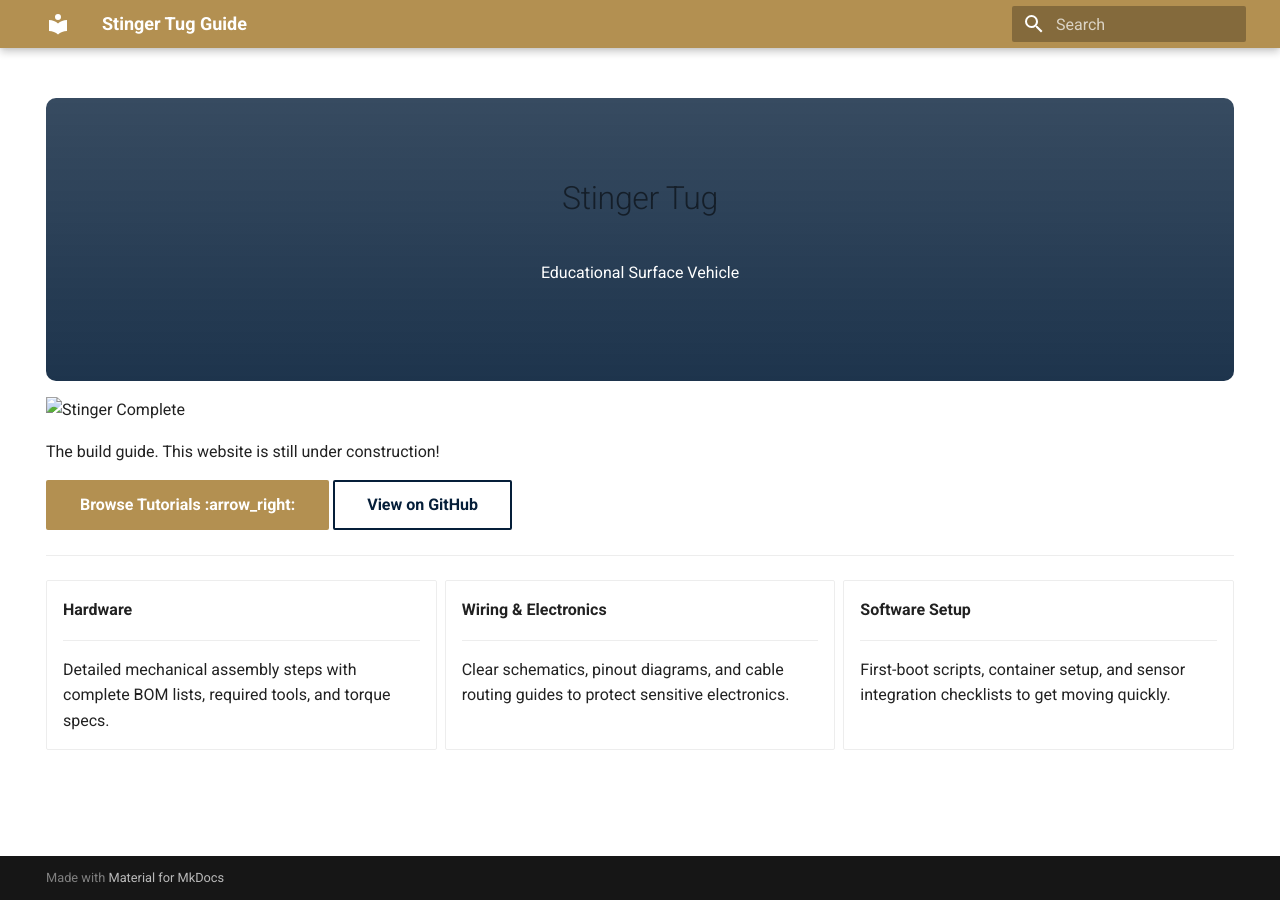
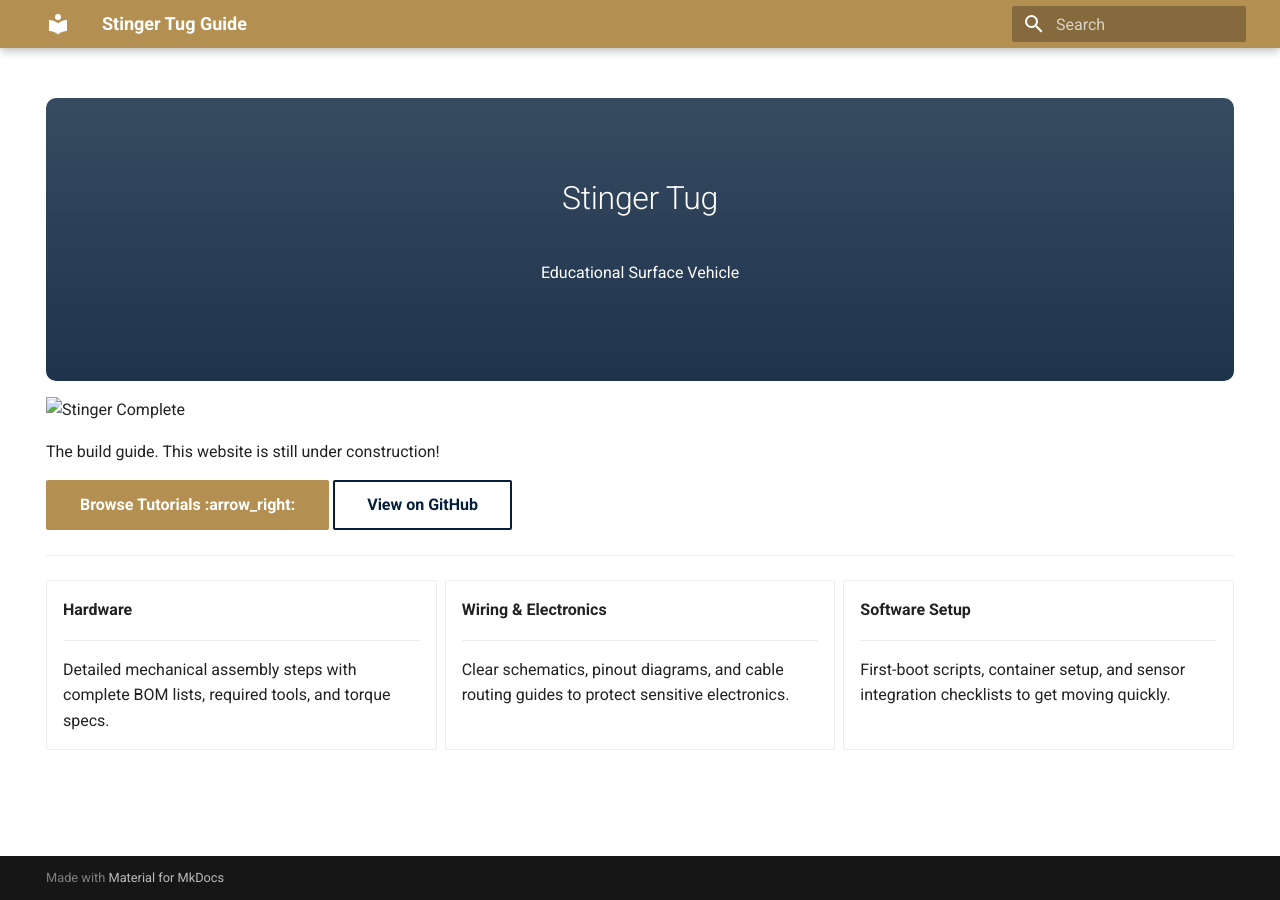
Before and after one commit to ASDL-Robotics/stinger-guide, an MkDocs documentation site: the page built from docs/index.md, in a window 1280 px wide. Built offline with MkDocs 1.6.1 and Material for MkDocs 9.7.7, drawn with Linux system fonts in a browser that asks for light colours.

Commit message:
Update Stinger Tug header styling in index.md

```diff
--- a/docs/index.md
+++ b/docs/index.md
@@ -13,7 +13,7 @@ hide:
   color: #ffffff;
 " markdown>
 
-# Stinger Tug
+# Stinger Tug {: style="color: #ffffff !important;" }
 
 Educational Surface Vehicle
 
```
